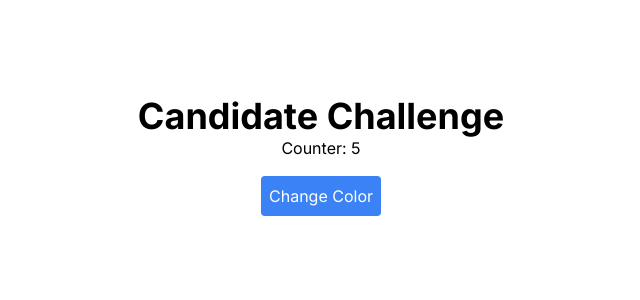
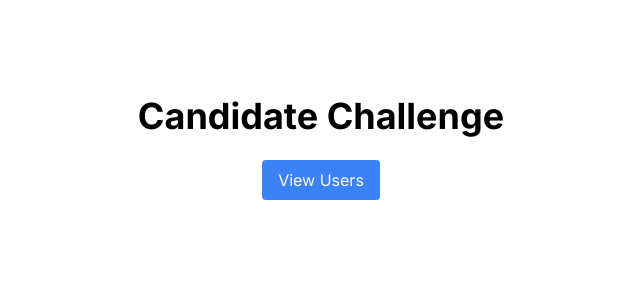
Before and after one commit to giordanap/pymnt-fe, a Next.js app in the folder apps/web/: page / in a window 1280 px wide. Shown: the top 300 px of the page, without its empty margins (319-959 px from the left). Built offline with nearby package versions, Linux system fonts and the light colour scheme.

Commit message:
refactor(web): convert page to server-first architecture

```diff
--- /dev/null
+++ b/apps/web/src/actions/users.ts
@@ -0,0 +1,16 @@
+'use server';
+
+import type { User } from '@/lib/types';
+
+export async function getUsers(): Promise<User[]> {
+  const res = await fetch('https://jsonplaceholder.typicode.com/users', {
+    next: { revalidate: 60 },
+  });
+
+  if (!res.ok) {
+    throw new Error('Failed to fetch users');
+  }
+
+  const users: User[] = await res.json();
+  return users.slice(0, 5);
+}
--- a/apps/web/src/app/page.tsx
+++ b/apps/web/src/app/page.tsx
@@ -1,18 +1,10 @@
-'use client';
-import { useState, useEffect } from 'react';
+import { ViewUsersButton } from '@/components/ViewUsersButton';
 
 export default function Home() {
-  const [count, setCount] = useState(0);
-  useEffect(() => {
-    const timer = setInterval(() => { setCount(c => c + 1); }, 1000);
-  }, []);
-  const changeColor = () => { document.getElementById('title').style.color = 'red'; };
-
   return (
-    <main className="p-24 flex flex-col items-center">
-      <h1 id="title" className="text-4xl font-bold">Candidate Challenge</h1>
-      <p>Counter: {count}</p>
-      <button onClick={changeColor} className="bg-blue-500 text-white p-2 mt-4 rounded">Change Color</button>
+    <main className="p-24 flex flex-col items-center gap-6">
+      <h1 className="text-4xl font-bold">Candidate Challenge</h1>
+      <ViewUsersButton />
     </main>
   );
 }
--- /dev/null
+++ b/apps/web/src/components/ViewUsersButton.tsx
@@ -0,0 +1,14 @@
+'use client';
+
+export function ViewUsersButton() {
+  return (
+    <button
+      className="bg-blue-500 text-white px-4 py-2 rounded hover:bg-blue-600 transition-colors"
+      onClick={() => {
+        // FE-P2: will open the Radix UI Dialog modal
+      }}
+    >
+      View Users
+    </button>
+  );
+}
--- /dev/null
+++ b/apps/web/src/lib/types.ts
@@ -0,0 +1,6 @@
+export type User = {
+  id: number;
+  name: string;
+  username: string;
+  email: string;
+};
```
